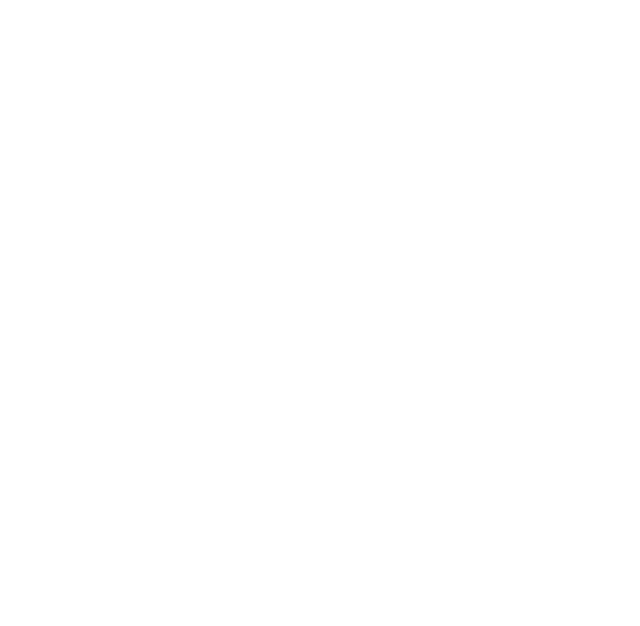
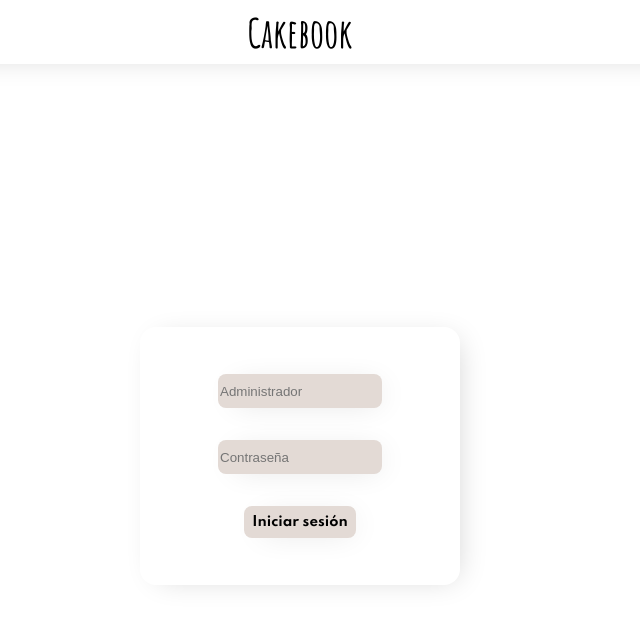
Before and after one commit to elenaradrus/dessertRecipes, a React (Create React App) app in the folder client/: page /admin in a window 1280 px wide. Before the commit this address had no page. Shown: the top 626 px of the page, without its empty margins (340-980 px from the left). Built offline with nearby package versions, Linux system fonts and the light colour scheme.

Commit message:
admin log in

```diff
--- /dev/null
+++ b/client/src/components/Admin.css
@@ -0,0 +1,54 @@
+.containerAdmin {
+    height: 92vh;
+    width: 100%;
+    display: flex;
+    flex-direction: column;
+    justify-content: center;
+    align-items: center;
+}
+
+.adminLogIn {
+    display: flex;
+    flex-direction: column;
+    justify-content: center;
+    align-items: center;
+    gap: 2rem;
+    height: 35%;
+    width: 25%;
+    border-radius: 1rem;
+    box-shadow: 7px 3px 31px -11px rgba(0,0,0,0.20);
+}
+
+.adminInput {
+    height: 2rem;
+    width: 10rem;
+    background-color: #e3dad5;
+    border-style: none;
+    border-radius: .5rem;
+    box-shadow: 7px 3px 31px -11px rgba(0,0,0,0.20);
+}
+
+.logAdminBtn {
+    font-family: 'Spartan', sans-serif;
+    font-weight: bold;
+    height: 2rem;
+    width: 7rem;
+    background-color: #e3dad5;
+    border-style: none;
+    border-radius: .5rem;
+    cursor: pointer;
+    box-shadow: 7px 3px 31px -11px rgba(0,0,0,0.20);
+}
+
+.errorMessage {
+    color: #c72c41;
+    margin-bottom: 1rem;
+    height: 2rem;
+    width: 15rem;
+    display: flex;
+    justify-content: center;
+    align-items: center;
+    font-family: 'Spartan', sans-serif;
+    font-weight: bold;
+    border-radius: .5rem;
+}
--- /dev/null
+++ b/client/src/components/Admin.js
@@ -0,0 +1,50 @@
+import React, { useState } from "react";
+import { useNavigate } from "react-router-dom";
+import "./Admin.css"
+
+const Admin = () => {
+
+    const [adminName, setAdminName] = useState('');
+    const [adminPassword, setAdminPassword] = useState('');
+    const [message, setMessage] = useState('');
+
+    const administrator = 'cakebookadmin';
+    const administratorPass = 'admin1234*';
+
+    const navigate = useNavigate();
+
+    const logAdmin = () => {
+        if (adminName === administrator && adminPassword === administratorPass) {
+            navigate('/adminpanel');
+        } else {
+            setMessage('Credenciales incorrectas');
+        }
+    };
+
+    const goToHomePage = () => {
+        navigate('/');
+    };
+
+    return (
+        <div>
+            <div className='header'>
+                <h2 className='cakebook' onClick={() => goToHomePage()}>Cakebook</h2>
+            </div>
+
+            <div className='containerAdmin'>
+                <div className="errorMessage">
+                    {message}
+                </div>
+
+                <div className='adminLogIn'>
+                    <input className="adminInput" value={adminName} placeholder='Administrador' onChange={(e) => setAdminName(e.target.value)} />
+                    <input className="adminInput" value={adminPassword} placeholder='Contraseña' type='password' onChange={(e) => setAdminPassword(e.target.value)} />
+                    <button className="logAdminBtn" onClick={() => logAdmin()}>Iniciar sesión</button>
+                </div>
+            </div>
+
+        </div>
+    );
+}
+
+export default Admin;
--- /dev/null
+++ b/client/src/components/AdminPanel.js
@@ -0,0 +1,9 @@
+const AdminPanel = () => {
+    return (
+        <div>
+
+        </div>
+    );
+}
+
+export default AdminPanel;
--- a/client/src/components/Home.css
+++ b/client/src/components/Home.css
@@ -1,4 +1,6 @@
 @import url('https://fonts.googleapis.com/css2?family=Amatic+SC:wght@400;700&display=swap');
+@import url('https://fonts.googleapis.com/css2?family=Spartan:wght@300;400;700&display=swap');
+
 
 
 .list {
@@ -97,21 +99,37 @@
     box-shadow: 7px 3px 31px -11px rgba(0,0,0,0.20);
 
 }
-/* .container-seeRecipeBtn {
+
+.homePageFooter {
     display: flex;
-    justify-content: center;
+    justify-content: space-around;
+    align-items: center;
+    height: 5rem;
+    border-radius: 1rem 1rem 0rem 0rem;
+    box-shadow: 7px 3px 31px -11px rgba(0,0,0,0.20);
 }
 
-.seeRecipeBtn {
-    display: flex;
-    justify-content: center;
-    align-items: center;
-    margin-top: 3rem;
-    width: 10rem;
-    height: 1.5rem;
-    background-color: white;
+.adminBtn {
+    font-family: 'Spartan', sans-serif;
+    font-weight: bold;
+    height: 2.5rem;
+    width: 13rem;
+    background-color: #e3dad5;
     border-style: none;
     border-radius: .5rem;
     cursor: pointer;
-    box-shadow: 7px 3px 31px -7px rgba(0,0,0,0.78);
-}*/
+    box-shadow: 7px 3px 31px -11px rgba(0,0,0,0.20);
+}
+
+.copyright, .copyrightText {
+    font-family: 'Spartan', sans-serif;
+}
+
+.copyrightText {
+    line-height: 1.5rem;
+}
+
+.bookLink {
+    text-decoration: underline;
+    color: black;
+}
--- a/client/src/components/Home.js
+++ b/client/src/components/Home.js
@@ -24,9 +24,9 @@
         navigate(`/recipes/${id}`);
     }
 
-    // const goToHomePage = () => {
-    //     navigate('/');
-    // }
+    const goToAdminLogIn = () => {
+        navigate('/admin');
+    }
 
     const getFilter = () => {
 
@@ -116,7 +116,13 @@
 
                     </div>) : ""}
             </div>
-        </div>);
+            <footer className="homePageFooter">
+                <button className="adminBtn" onClick={() => goToAdminLogIn()}>Panel de administrador</button>
+                <p className="copyright">Cakebook &copy; 2022</p>
+                <p className="copyrightText">Todas las recetas son recogidas <br/>del libro <a className="bookLink" href="https://www.amazon.es/Dulces-recetas-disfrutar-estaci%C3%B3n-ilustrados/dp/8412033426/ref=sr_1_1?adgrpid=105323427770&gclid=Cj0KCQjw94WZBhDtARIsAKxWG-_QhFNYJ2_JFDsdFsGOnPEyf0gQXD-mhJ19wB8ifX6xc6zqYUcbxisaAsdhEALw_wcB&hvadid=468714496955&hvdev=c&hvlocphy=9061041&hvnetw=g&hvqmt=e&hvrand=2267938589869631637&hvtargid=kwd-1166773571466&hydadcr=21654_1809393&keywords=dulce+todo+el+a%C3%B1o&qid=1663143137&sr=8-1">"Dulces todo el año"</a></p>
+            </footer>
+        </div>
+    );
 }
 
 export default Home;
--- a/client/src/pages/Main.js
+++ b/client/src/pages/Main.js
@@ -1,4 +1,6 @@
 import { Routes, Route } from "react-router-dom";
+import Admin from "../components/Admin.js";
+import AdminPanel from "../components/AdminPanel.js";
 import Home from "../components/Home";
 import Recipes from "../components/Recipes";
 
@@ -9,6 +11,8 @@
             <Routes>
                 <Route path="/" element={<Home />} />
                 <Route path="/recipes/:id" element={<Recipes />} />
+                <Route path="/admin" element={<Admin />} />
+                <Route path="/adminpanel" element={<AdminPanel />} />
             </Routes>
         </div>
     );
```
